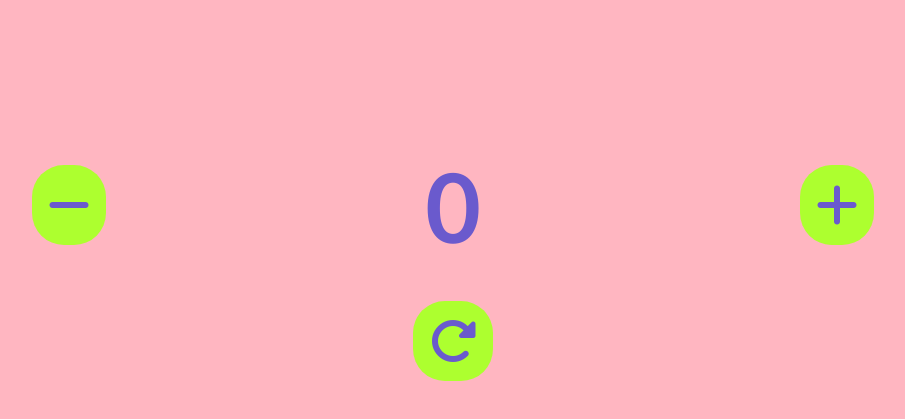
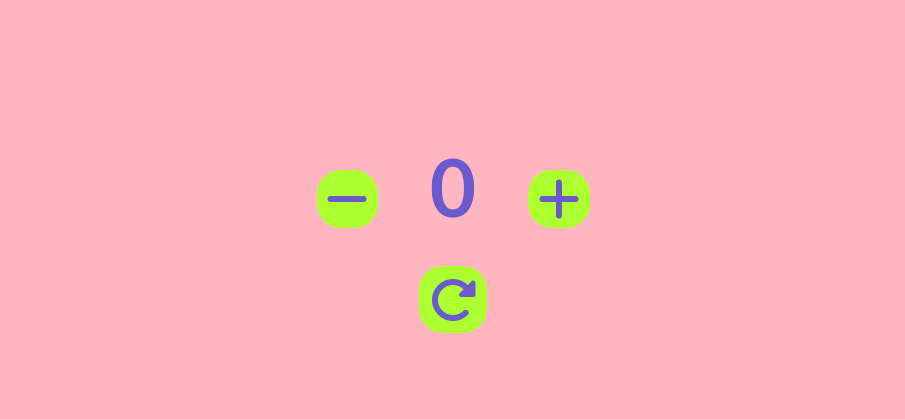
Before and after one commit to VioletViolaVi/Counter, a plain HTML site: page index.html in a window 1280 px wide. Shown: the part 195-614 px from the top of the page, without its empty margins (187-1092 px from the left). Drawn offline with Linux system fonts and the light colour scheme.

Commit message:
Rearrange divs for index page

```diff
--- a/assets/style.css
+++ b/assets/style.css
@@ -16,88 +16,92 @@ body {
     font-size: 4em;
 }
 
-.numberCounterDiv {
-    position: absolute;
-    top: 50%;
-    left: 50%;
-    transform: translate(-50%, -50%);
+/***************************** minus, number, plus section*/
+.minusNumberPlusDiv{
+    text-align: center;
+    margin-top: 7em;
 }
 
-.counterNumber {
-    font-size: 6em;
+.minusNumberPlusDiv li{
+    display: inline;
 }
 
-.minusIconDiv {
-    position: absolute;
-    top: 50%;
-    left: 20%;
-    transform: translate(-50%, -50%);
-    background-color: greenyellow;
-    padding: 1em;
-    border-radius: 2em;
-    cursor: pointer
-}
-
-.minusIconDiv:hover {
-    background-color: mediumspringgreen;
-}
-
+/***************************** minus sign*/
 .fas.fa-minus {
     font-size: 3em;
     cursor: pointer;
     color: slateblue;
+    margin-right: 1em;
+    background-color: greenyellow;
+    padding: 0.1em 0.2em;
+    border-radius: 0.5em;
 }
 
 .fas.fa-minus:hover {
-    color: greenyellow;
+    color: mediumspringgreen;
+    background-color: slateblue;
 }
 
-.plusIconDiv {
-    position: absolute;
-    top: 50%;
-    left: 80%;
-    transform: translate(-50%, -50%);
-    background-color: greenyellow;
-    padding: 1em;
-    border-radius: 2em;
-    cursor: pointer
+/***************************** Counter Number */
+.counterNumber {
+    font-size: 5em;
+    font-weight: 900;
 }
 
-.plusIconDiv:hover {
-    background-color: mediumspringgreen;
-}
-
+/***************************** plus sign */
 .fas.fa-plus {
     font-size: 3em;
     cursor: pointer;
     color: slateblue;
+    margin-left: 1em;
+    background-color: greenyellow;
+    padding: 0.1em 0.2em;
+    border-radius: 0.5em;
 }
 
 .fas.fa-plus:hover {
-    color: greenyellow;
+    color: mediumspringgreen;
+    background-color: slateblue;
 }
 
-.restartIconDiv {
-    position: absolute;
-    top: 67%;
-    left: 50%;
-    transform: translate(-50%, -50%);
-    background-color: greenyellow;
-    padding: 1em;
-    border-radius: 2em;
-    cursor: pointer
-}
-
-.restartIconDiv:hover {
-    background-color: mediumspringgreen;
+/***************************** restart sign */
+.restartIconDiv{
+    text-align: center;
+    margin-top: 2em;
 }
 
 .fas.fa-redo-alt {
     font-size: 3em;
     cursor: pointer;
     color: slateblue;
+    background-color: greenyellow;
+    padding: 0.2em;
+    border-radius: 0.5em;
 }
 
 .fas.fa-redo-alt:hover {
-    color: greenyellow;
+    color: mediumspringgreen;
+    background-color: slateblue;
 }
+
+/***************************** media queries*****************************/
+@media (min-width: 576px) {
+    .title {
+        margin-top: 1.5em;
+    }
+
+/***************************** minus, number, plus section*/
+.minusNumberPlusDiv{
+    margin-top: 10em;
+}
+
+
+
+
+
+
+}
+
+@media (min-width: 768px) {}
+@media (min-width: 992px) {}
+@media (min-width: 1200px) {}
--- a/index.html
+++ b/index.html
@@ -4,27 +4,27 @@
     <meta charset="UTF-8">
     <meta name="viewport" content="width=device-width, initial-scale=1.0">
     <link rel="stylesheet" href="assets/style.css">
-    <title>Counter</title>
+    <title>Simple Counter</title>
 </head>
 <body>
 
     <h1 class="title">Simple Counter</h1>
 
-    <div class="numberCounterDiv">
-        <h2 class="counterNumber">0</h2>
-    </div>
+        <div class="minusNumberPlusDiv">
+            <ul>
+                <li>
+                    <i class="fas fa-minus"></i>
+                </li>
+                <li class="counterNumber">0</li>
+                <li>
+                    <i class="fas fa-plus"></i>
+                </li>
+            </ul>
+        </div>
 
-    <div class="minusIconDiv">
-        <i class="fas fa-minus"></i>
-    </div>
-
-    <div class="restartIconDiv">
-        <i class="fas fa-redo-alt"></i>
-    </div>
-
-    <div class="plusIconDiv">
-        <i class="fas fa-plus"></i>
-    </div>
+        <div class="restartIconDiv">
+            <i class="fas fa-redo-alt"></i>
+        </div>
 
     <script src="assets/scripts.js"></script>
     <script src="https://kit.fontawesome.com/bfcbb8f6a3.js" crossorigin="anonymous"></script>
```
Also changed, not shown: 1 other file.
